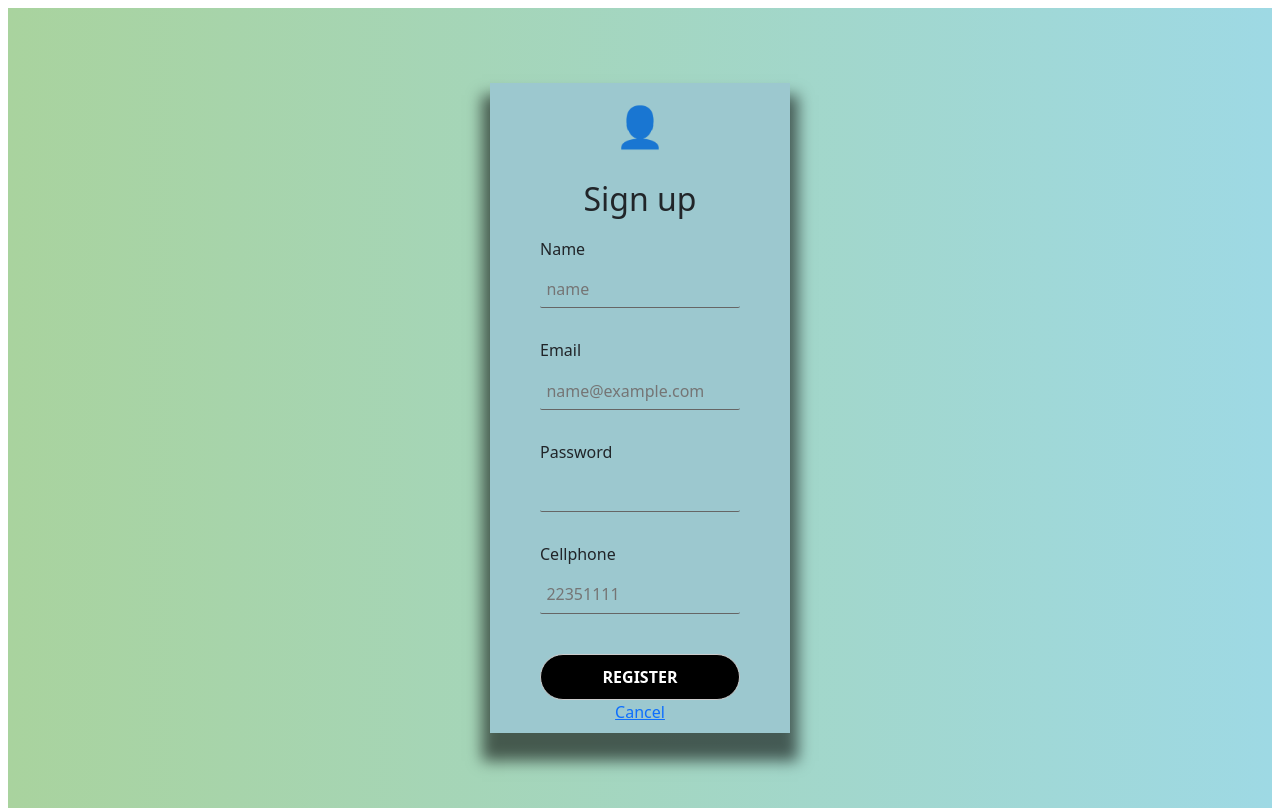
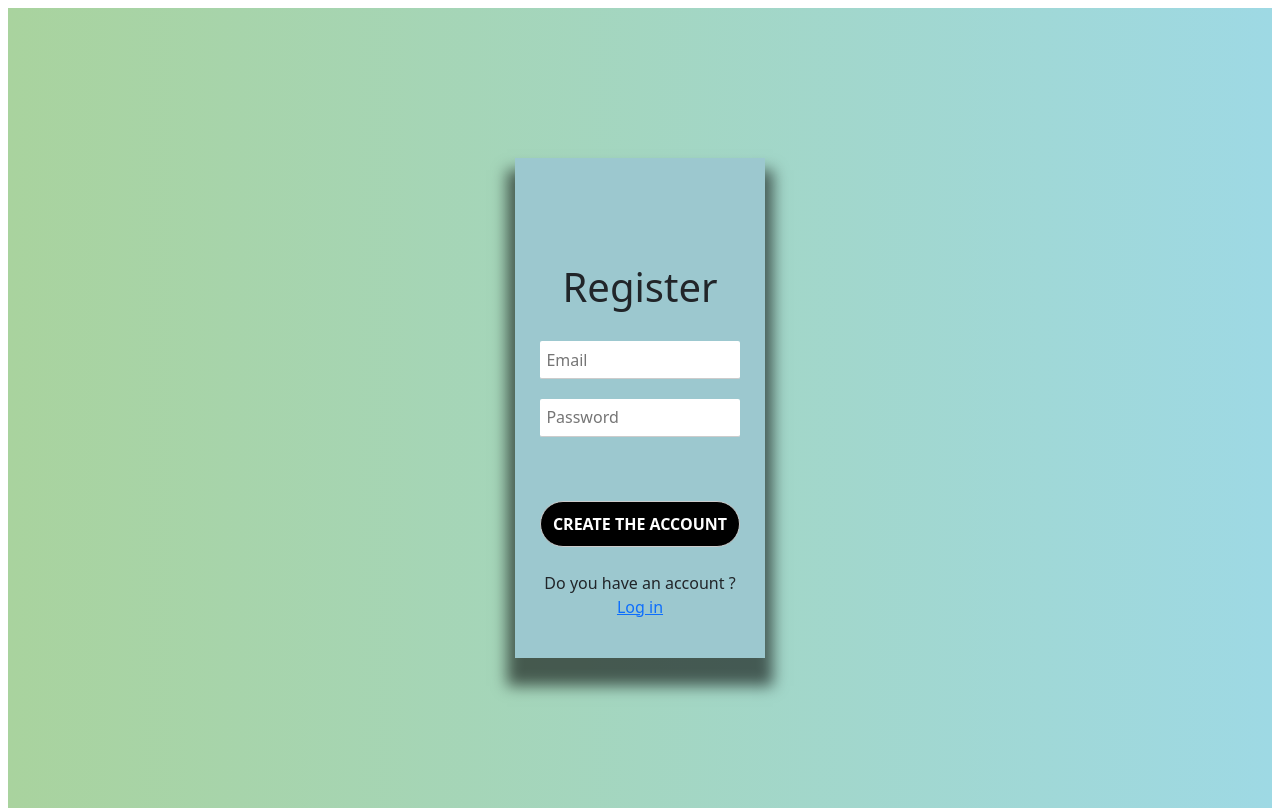
Before and after one commit to germanoyarzo/login-svelte, a Svelte app: page /register in a window 1280 px wide. Built offline with nearby package versions, Linux system fonts and the light colour scheme.

Commit message:
Update Register.svelte

```diff
--- a/src/pages/Register.svelte
+++ b/src/pages/Register.svelte
@@ -1,74 +1,84 @@
 <script>
-    import { createEventDispatcher } from "svelte";
+    import { navigate } from "svelte-routing";
+    import { auth } from "../firebase";
     import {Link} from "svelte-routing"
-    import { navigate } from "svelte-navigator";
-    import users from '../Data/File.json';
-    import userss from '../store/users.js'
+    import { createUserWithEmailAndPassword } from "firebase/auth";
 
 
 
+   // const navigate = useNavigate();
 
-    let name="";
-    let cellphone ="";
-    let email = "";
-    let password = "";
-    let isLoading = false;
-    let isSuccess = false;
-    let errors = {};
+    let credentials = {
+      email: "",
+      password: "",
+    };
 
+    const changeUser = (e) => {
+      credentials = {
+        ...credentials,
+        [e.target.name]: e.target.value,
+      };
+    };
 
-    const dispatch = createEventDispatcher()
+    const loginUser = async () => {
+      try {
+        await createUserWithEmailAndPassword(
+          auth,
+          credentials.email,
+          credentials.password
+        );
+        navigate("/home")
 
-
-
-
-    const handleSubmit = () => {
-
-      errors = {};
-      if (email.length === 0) {
-        errors.email = "Field should not be empty";
-      }
-      if (password.length === 0) {
-        errors.password = "Field should not be empty";
-      }
-
-      if (Object.keys(errors).length === 0) {
-        isLoading = true;
-
-        users.forEach(element => {
-
-          if(email===element.email && password===element.password){
-            submit({ name,email, password,cellphone })
-            .then(() => {
-                isSuccess = true;
-                isLoading = false;
-
-            })
-            .catch(err => {
-                errors.server = err;
-                isLoading = false;
-            });
-        }else{
-            console.log("usuario incorrecto")
-        }
-        });
-
-
+      } catch (error) {
+        console.log(error);
+        alert(error)
       }
     };
+    console.log("debug")
+  </script>
+  <form >
+  <div>
+    <br /><br /><br />
+    <div class="form-signin">
+      <h1 class="text-center text-login">Register</h1>
+      <div class="center">
+        <input
+          name="email"
+          type="email"
+          class="input-form"
+          placeholder="Email"
+          required
+          on:input={(e) => changeUser(e)}
+        />
+      </div>
+      <div class="center">
+        <input
+          name="password"
+          type="password"
+          class="input-form"
+          placeholder="Password"
+          on:input={(e) => changeUser(e)}
+        />
+      </div>
+      <br />
+      <div class="center">
+        <button class="button-signup fondo-color-signup" on:click={loginUser}> Create the account </button>
+      </div>
 
+      <br />
+      <p class="text-center">
+        Do you have an account ? <Link to="/">Log in</Link>
+      </p>
+    </div>
+  </div>
+</form>
 
-    function submit() {
-        dispatch("registerIn", true)
-        navigate('/home');
-    }
-    </script>
-<style>
-    form {
+  <style>
+     form {
       background: rgb(156, 200, 207);
       padding: 50px;
-      width: 300px;
-      height: 650px;
+      width: 250px;
+      height: 500px;
       display: flex;
       flex-direction: column;
       justify-content: center;
@@ -82,8 +92,7 @@
     }
     input {
       border: none;
-      border-bottom: 1px solid #666;
-      background: rgb(156, 200, 207);
+      border-bottom: 1px solid #ccc;
       margin-bottom: 20px;
       transition: all 300ms ease-in-out;
       width: 100%;
@@ -91,7 +100,6 @@
     input:focus {
       outline: 0;
       border-bottom: 1px solid #666;
-
     }
     button {
       margin-top: 20px;
@@ -126,34 +134,3 @@
       text-align: center;
     }
   </style>
-
-  <form on:submit|preventDefault={handleSubmit}>
-
-      <h1>👤</h1>
-      <h2>Sign up</h2>
-      <label>Name</label>
-      <input name="name" placeholder="name" bind:value={name} required/>
-
-      <label>Email</label>
-      <input name="email" placeholder="name@example.com" bind:value={email} required/>
-
-      <label>Password</label>
-      <input name="password" type="password" bind:value={password} required/>
-
-      <label>Cellphone</label>
-      <input name="cellphone" placeholder="22351111" bind:value={cellphone} required/>
-
-      <button on:click={changeData}>
-        {#if isLoading}Something is Wrong!{:else}Register{/if}
-      </button>
-      <Link to="/">Cancel</Link>
-
-      {#if Object.keys(errors).length > 0}
-        <ul class="errors">
-          {#each Object.keys(errors) as field}
-            <li>{field}: {errors[field]}</li>
-          {/each}
-        </ul>
-      {/if}
-
-  </form>
```
